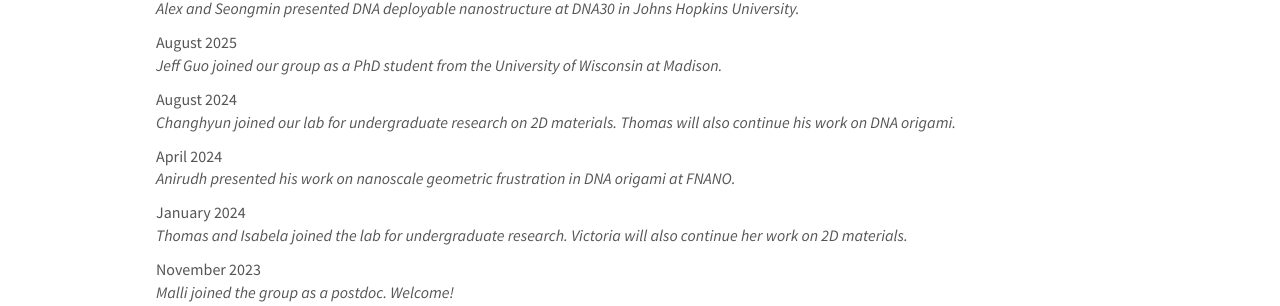
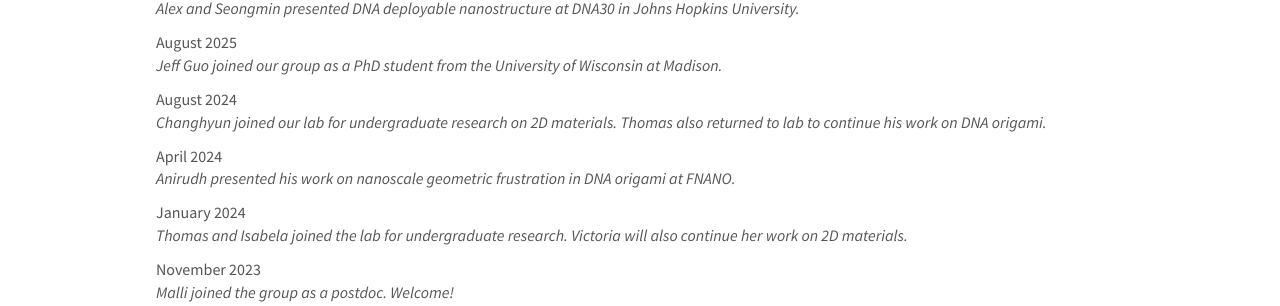
Before and after one commit to choidnalab/choidnalab.github.io, a Jekyll site: the page built from _pages/allnews.md, in a window 1280 px wide and 900 px high, scrolled down 491 px. Shown: the part 148-454 px from the top of the window. Built offline with Jekyll 4.4.1, drawn with Linux system fonts in a browser that asks for light colours; nearby versions of some CDN libraries.

Commit message:
Update news.yml

```diff
--- a/_data/news.yml
+++ b/_data/news.yml
@@ -27,7 +27,7 @@
   headline: Jeff Guo joined our group as a PhD student from the University of Wisconsin at Madison.
 
 - date: August 2024
-  headline: Changhyun joined our lab for undergraduate research on 2D materials. Thomas will also continue his work on DNA origami.
+  headline: Changhyun joined our lab for undergraduate research on 2D materials. Thomas also returned to lab to continue his work on DNA origami.
 
 - date: April 2024
   headline: Anirudh presented his work on nanoscale geometric frustration in DNA origami at FNANO.
```
